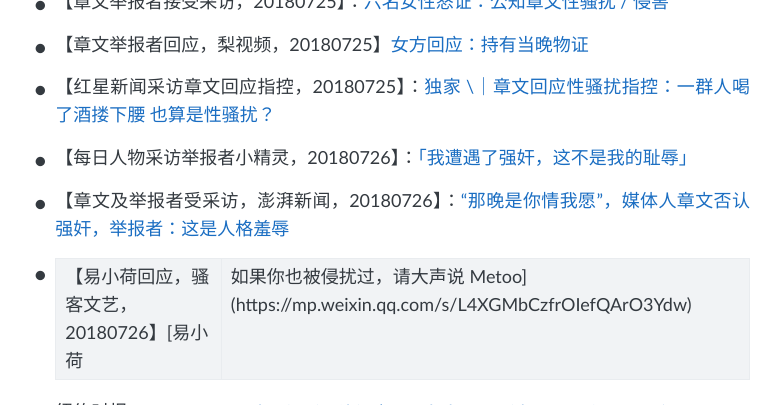
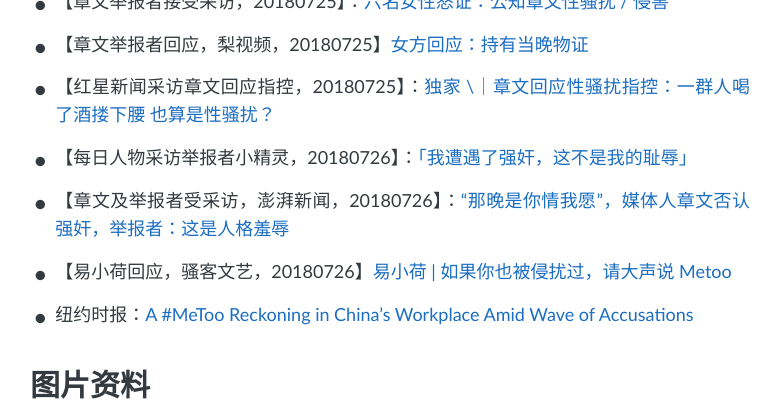
Before and after one commit to NGOMeToo/NGOMeToo.github.io, a Jekyll site: the page built from _posts/2018-08-09-Zhang-Wen.md, in a window 1280 px wide and 900 px high, scrolled down 3270 px, cut to the strip 0-405 px from the top of the window. Shown: the whole strip, without its empty margins (250-1031 px from the left). Built offline with Jekyll 4.4.1, drawn with Linux system fonts in a browser that asks for light colours; comment, search, counter and statistics services are not loaded.

Commit message:
\ 转义

```diff
--- a/_posts/2018-08-09-Zhang-Wen.md
+++ b/_posts/2018-08-09-Zhang-Wen.md
@@ -116,7 +116,7 @@
 
 - 【章文及举报者受采访，澎湃新闻，20180726】：[“那晚是你情我愿”，媒体人章文否认强奸，举报者：这是人格羞辱 ](https://mp.weixin.qq.com/s/Yz1KDRCEMPqrJK-3J0uXIg)
 
-- 【易小荷回应，骚客文艺，20180726】[易小荷 | 如果你也被侵扰过，请大声说Metoo](https://mp.weixin.qq.com/s/L4XGMbCzfrOIefQArO3Ydw)
+- 【易小荷回应，骚客文艺，20180726】[易小荷 \| 如果你也被侵扰过，请大声说Metoo](https://mp.weixin.qq.com/s/L4XGMbCzfrOIefQArO3Ydw)
 
 - 纽约时报：[A #MeToo Reckoning in China’s Workplace Amid Wave of Accusations](https://www.nytimes.com/2018/07/26/world/asia/china-metoo.html)
 
```
